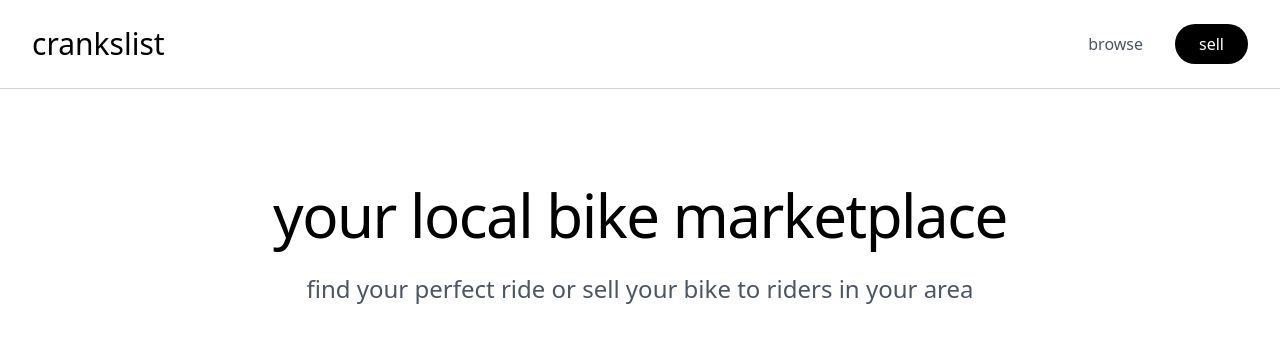
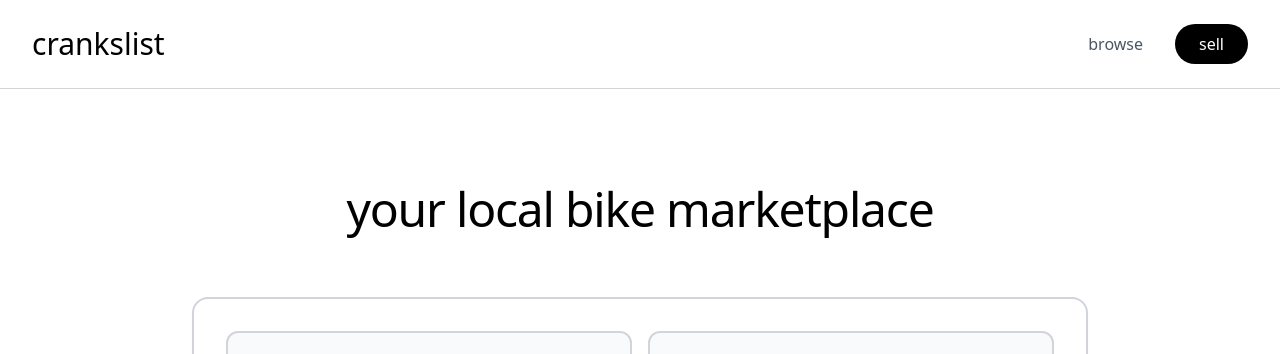
Before and after one commit to thecrankslist/thecrankslist, a Next.js app: page / in a window 1280 px wide. Shown: the top 354 px of the page. Built offline with nearby package versions, Linux system fonts and the light colour scheme; no server answers; the database is empty.

Commit message:
Updated homepage design - smaller category boxes

```diff
--- a/app/page.js
+++ b/app/page.js
@@ -92,12 +92,9 @@ export default function Home() {
       <div className="bg-white border-b border-gray-300">
         <div className="max-w-7xl mx-auto px-4 sm:px-6 lg:px-8 py-24">
           <div className="text-center max-w-4xl mx-auto">
-            <h2 className="text-6xl font-light text-black mb-6 tracking-tight" style={{fontFamily: 'system-ui, -apple-system, sans-serif'}}>
+            <h2 className="text-5xl font-light text-black mb-16 tracking-tight" style={{fontFamily: 'system-ui, -apple-system, sans-serif'}}>
               your local bike marketplace
             </h2>
-            <p className="text-2xl text-gray-600 font-light mb-16 leading-relaxed">
-              find your perfect ride or sell your bike to riders in your area
-            </p>
 
             {/* Search Form */}
             <form onSubmit={handleSearch} className="bg-white border-2 border-gray-300 rounded-2xl p-8 shadow-sm">
```
